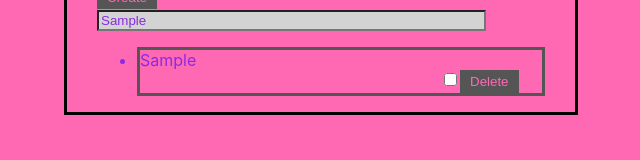
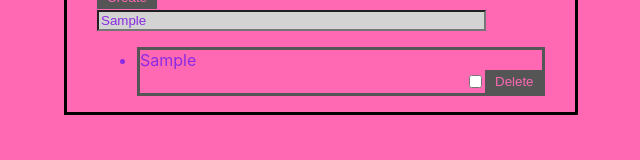
Before and after one commit to MikkelLundberg/MikkelLundberg.github.io, a React (Create React App) app in the folder todoapp/: page / in a window 1280 px wide. Both pictures are taken after typing "Sample" into the empty fields and a click on the button "Create". Shown: the part 140-300 px from the top of the page, without its empty margins (319-959 px from the left). Built offline with nearby package versions, Linux system fonts and the light colour scheme.

Commit message:
fixing problems

```diff
--- a/todoapp/src/components/TodoItem/TodoItem.css
+++ b/todoapp/src/components/TodoItem/TodoItem.css
@@ -1,11 +1,14 @@
 p {
     display: inline;
     color: blueviolet;
+
 }
 
 .checkAndDelete {
-margin-left: 300px
+padding-left: 325px;
 
+    display: flex;
+    justify-content: space-between;
 }
 
 
@@ -13,5 +16,5 @@ margin-left: 300px
 
     border-style: solid;
     border-color: #555555;
-margin-bottom: 10px;
+    margin-bottom: 10px;
 }
--- a/todoapp/src/components/TodoItem/TodoItem.js
+++ b/todoapp/src/components/TodoItem/TodoItem.js
@@ -28,11 +28,11 @@ class TodoItem extends Component {
         return (
             <li className={"todoItem"}>
                 <p>{this.props.text}</p>
-                <div className={"checkAndDelete"}>
+                <span className={"checkAndDelete"}>
                     <input className={"checkBox"} type="checkbox" value={this.state.isChecked}
                            onChange={this.handleChange}/>
                     <button className={"deleteButton"} type={"button"} onClick={this.handleDelete}>Delete</button>
-                </div>
+                </span>
             </li>
         );
     }
--- a/todoapp/src/containers/App/App.css
+++ b/todoapp/src/containers/App/App.css
@@ -8,6 +8,6 @@ body {
     width: 35%;
     border-style: solid;
     bordercolor: #555555;
-    padding: 0px 30px;
-
+    padding-right: 30px;
+    padding-left: 30px;
 }
--- a/todoapp/src/containers/TodoList/TodoList.js
+++ b/todoapp/src/containers/TodoList/TodoList.js
@@ -31,7 +31,7 @@ class TodoList extends Component {
         const list = todos.filter((todo) => !(todo === name));
         this.setState({todos: list});
     }
-
+//Im very happy that i got so far :D
     render() {
 
         const list = this.state.todos.map(todo => <TodoItem key={todo} text={todo} deleteItem={this.deleteItem}/>);
```
Also changed, not shown: todoapp/src/containers/TodoList/Todolist.css (+6 -5 lines).
